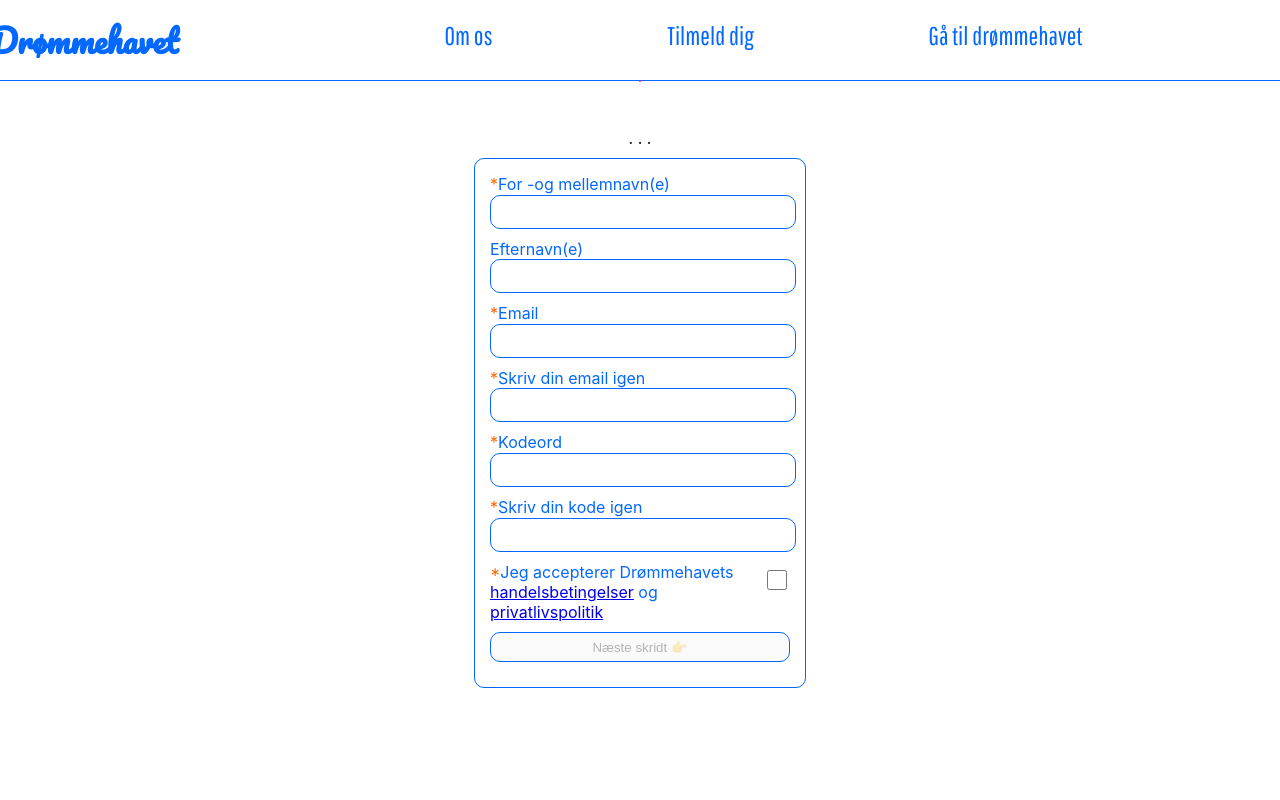
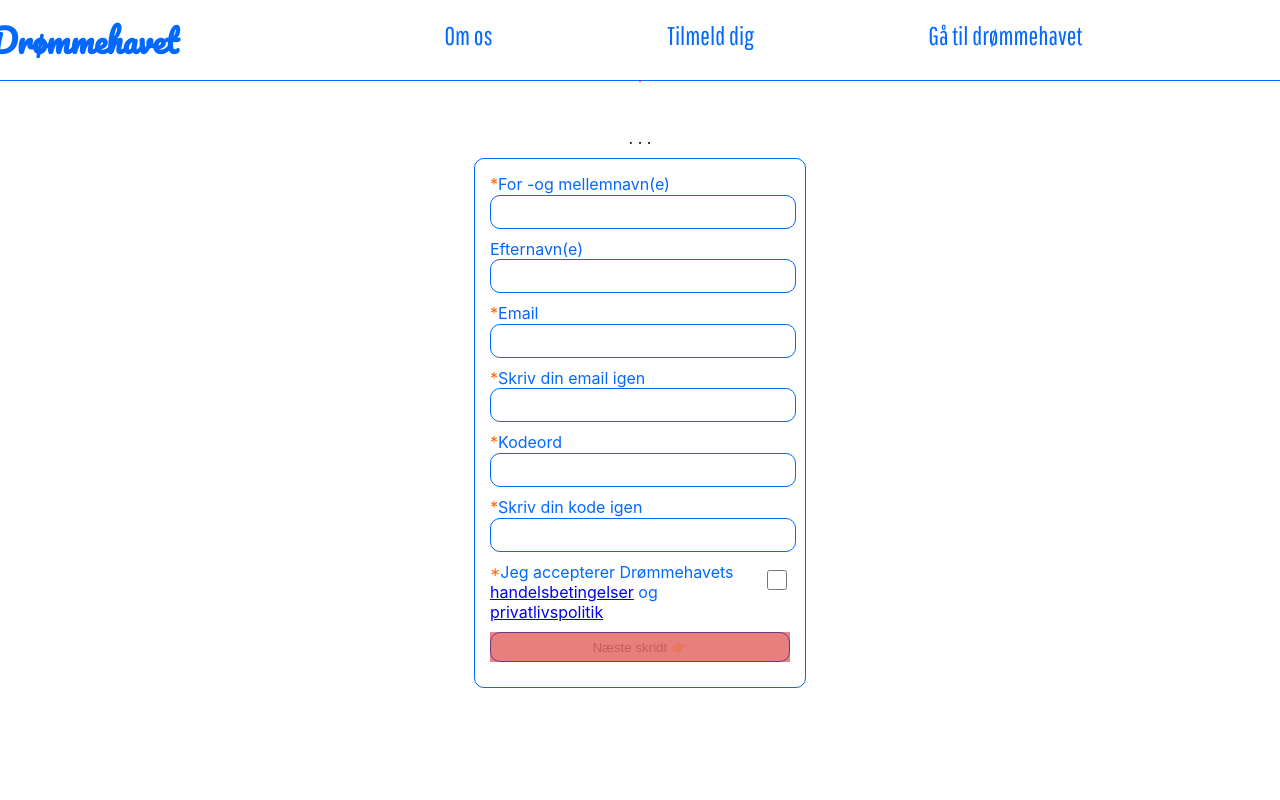
Before and after one commit to LasseRB/droemmehavet_website, a React (Create React App) app in the folder droemmehavet_homepage/: page /tilmeld in a window 1280 px wide. Both pictures are taken after a click on the checkbox 776 px from the left and 579 px from the top of the page. Shown: the top 800 px of the page. Built offline with nearby package versions, Linux system fonts and the light colour scheme; no server answers.

Commit message:
Worked on tilmeldning. Still needs work

```diff
--- a/droemmehavet_homepage/src/TilmeldPage/TilmeldPage_Components/BrugerTilmelding.js
+++ b/droemmehavet_homepage/src/TilmeldPage/TilmeldPage_Components/BrugerTilmelding.js
@@ -1,51 +1,68 @@
 import React, { useState } from "react";
-import {
-  BrowserRouter as Router,
-  Switch,
-  Link,
-  Route,
-  useHistory,
-} from "react-router-dom";
 
 export default function BrugerTilmelding(props) {
+  const [enableSubmit, setEnableSubmit] = useState(false);
   const handleUserCreateSubmit = (event) => {
     event.preventDefault();
 
     props.setTilmeldStadie(2);
   };
   const valider = (e) => {
-    if (props.formContent.fornavn == "") {
-      return false;
+    setEnableSubmit(
+      props.formContent.password !== props.formContent.password2 ||
+        (props.formContent.password === "" &&
+          props.formContent.password === "") ||
+        (props.formContent.email === "" && props.formContent.email2 === "") ||
+        props.formContent.email !== props.formContent.email2 ||
+        props.formContent.fornavn === ""
+    );
+
+    console.log(e.target.id);
+    if (e.target.id == "NextStep" && props.formContent.fornavn == "") {
+      props.handleFejlBesked("tilmelding/navn-mangler");
+    }
+    if (
+      props.formContent.fornavn != "" &&
+      e.target.name == props.formContent.fornavn
+    ) {
+      props.handleFejlBesked("fixet error");
     }
 
-    //if("password" == e.target.name ){
-      if("password" == e.target.name && props.formContent.email != props.formContent.email2 && props.formContent.email2 !== ""
+    if (
+      "password" == e.target.name &&
+      props.formContent.email != props.formContent.email2 &&
+      props.formContent.email2 !== ""
     ) {
-      props.handleFejlBesked("tilmelding/email-mismatch")
-      return;
-    }
-    if ("password" == e.target.name && props.formContent.email == props.formContent.email2 && props.formContent.email2 !== ""){
-      props.handleFejlBesked("fixet error")
-      return;
+      props.handleFejlBesked("tilmelding/email-mismatch");
     }
 
-    if ("password2" == e.target.name && props.formContent.password != props.formContent.password2) {
+    if (
+      ("password" == e.target.name ||
+        "email1" == e.target.name ||
+        "email2" == e.target.name) &&
+      props.formContent.email == props.formContent.email2 &&
+      props.formContent.email2 !== ""
+    ) {
+      props.handleFejlBesked("fixet error");
+    }
+
+    if (
+      "abonnementvilkaar" == e.target.name &&
+      props.formContent.password != props.formContent.password2
+    ) {
       props.handleFejlBesked("tilmelding/kode-mismatch");
-      return;
     }
-    if ("password2" == e.target.name && props.formContent.password == props.formContent.password2 && props.formContent.password2 !== "") {
+    if (
+      ("password2" == e.target.name ||
+        "password1" == e.target.name ||
+        "abonnementvilkaar" == e.target.name) &&
+      props.formContent.password == props.formContent.password2 &&
+      props.formContent.password2 !== ""
+    ) {
       props.handleFejlBesked("fixet error");
-      return;
     }
-    return true;
   };
 
-  const enableSubmit =
-    props.formContent.password !== props.formContent.password2 ||
-    (props.formContent.password === "" && props.formContent.password === "") ||
-    (props.formContent.email === "" && props.formContent.email2 === "") ||
-    props.formContent.email !== props.formContent.email2 ||
-    props.formContent.fornavn === "";
   // || props.formContent.acceptAfVilkaar == true;
 
   const handleChange = (event) => {
@@ -136,7 +153,22 @@ export default function BrugerTilmelding(props) {
           />
         </span>
 
-        <input type="submit" value="Næste skridt 👉" disabled={enableSubmit} />
+        <div
+          id="NextStep"
+          onClick={handleChange}
+          name="NaesteSkridt"
+          style={
+            enableSubmit
+              ? { ...this, display: "inline-block" }
+              : { ...this, display: "none" }
+          }
+        ></div>
+        <input
+          id="submitBtn"
+          type="submit"
+          value="Næste skridt 👉"
+          disabled={enableSubmit}
+        />
       </form>
     </div>
   );
--- a/droemmehavet_homepage/src/TilmeldPage/TilmeldPage_Components/TilmeldPage.js
+++ b/droemmehavet_homepage/src/TilmeldPage/TilmeldPage_Components/TilmeldPage.js
@@ -16,10 +16,6 @@ export default function TilmeldPage(props) {
     password2: "",
     acceptAfVilkaar: true,
   });
-
-  const setTilmed = () => {
-    console.log(tilmeldStadie);
-  };
 
   // renderer fejlbeskeder på siden, på dansk
   const handleFejlBesked = (fejlKode) => {
--- a/droemmehavet_homepage/src/TilmeldPage/TilmeldPage_Components/tilmeldingsfejlbeskeder.js
+++ b/droemmehavet_homepage/src/TilmeldPage/TilmeldPage_Components/tilmeldingsfejlbeskeder.js
@@ -1,9 +1,10 @@
 export const FEJLBESKED = {
-    WEAK_PASSWORD: '🔥 Hovsa! 🔥 Din kode skal være mindst 6 karakterer lang.',
-    PASSWORDS_NOT_IDENTICAL: '🔥 Hovsa! 🔥 De to kodeord matcher ikke.',
-    INVALID_EMAIL: '🔥 Hovsa! 🔥 Din email er ikke valid. Er du sikker på, du tastede den rigtigt?.',
-    EMAIL_ALREADY_EXIST: '🔥 Hovsa! 🔥 Den email findes allerede i vores system. Har du glemt koden? ',
-    EMAILS_NOT_IDENTICAL: '🔥 Hovsa! 🔥 De to emails matcher ikke.',
-    MISSING_NAME: '🔥 Hovsa! 🔥 Navn mangler',
-
-}
+  WEAK_PASSWORD: "🔥 Hovsa! 🔥 Din kode skal være mindst 6 karakterer lang.",
+  PASSWORDS_NOT_IDENTICAL: "🔥 Hovsa! 🔥 De to kodeord matcher ikke.",
+  INVALID_EMAIL:
+    "🔥 Hovsa! 🔥 Din email er ikke valid. Er du sikker på, du tastede den rigtigt?.",
+  EMAIL_ALREADY_EXIST:
+    "🔥 Hovsa! 🔥 Den email findes allerede i vores system. Har du glemt koden? ",
+  EMAILS_NOT_IDENTICAL: "🔥 Hovsa! 🔥 De to emails matcher ikke.",
+  MISSING_NAME: "🔥 Hovsa! 🔥 For -og mellemnavn(e)mangler ",
+};
--- a/droemmehavet_homepage/src/TilmeldPage/TilmeldPage_StyleComponents/_TilmeldPage.scss
+++ b/droemmehavet_homepage/src/TilmeldPage/TilmeldPage_StyleComponents/_TilmeldPage.scss
@@ -36,6 +36,15 @@
             color: rgb(255, 102, 0);
           }
         }
+      }
+      #NextStep {
+        position: absolute;
+        width: 300px;
+        height: 30px;
+        background-color: rgba(215, 6, 6, 0.5);
+      }
+      #submitBtn {
+        z-index: 5;
       }
 
       .abonnementvilkaar {
```
